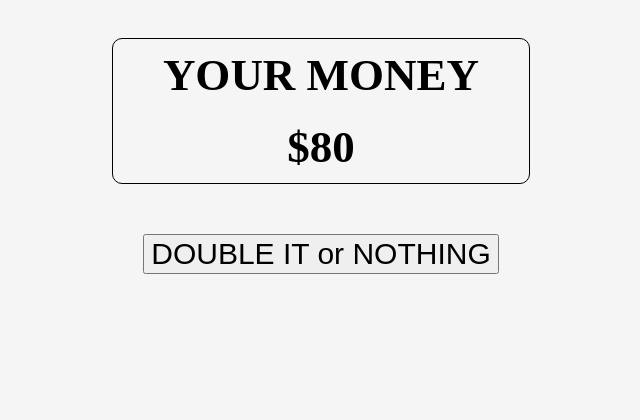
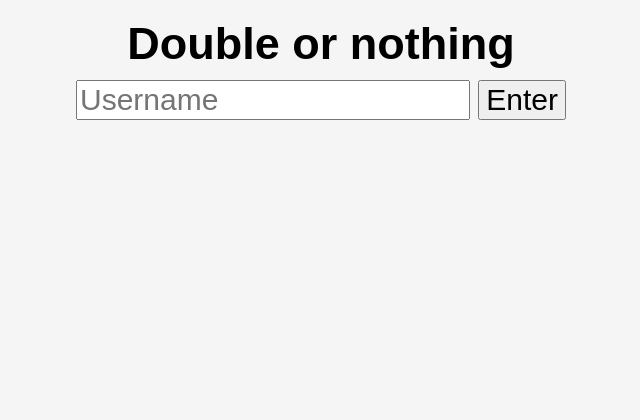
Before and after one commit to M4RC086/double-or-nothing, a Flask app: page / in a window 1280 px wide. Shown: the top 420 px of the page, without its empty margins (319-959 px from the left). Run offline with Flask 3, Linux system fonts and the light colour scheme; data comes from the database, SQL or seed files in the repository; both versions use the stored data as it was after the commit.

Commit message:
create login page

```diff
--- a/index.py
+++ b/index.py
@@ -11,10 +11,13 @@ app = Flask(__name__)
 
 
 @app.route("/")
-def index():
-    return render_template("game.html", score=get_db_score("M4RC086"))
+def login():
+    return render_template("login.html")
 
 
+@app.route("/game")
+def main():
+    return render_template("game.html", score=get_db_score("M4RC086"))
 
 @app.route('/change-score', methods=['POST'])
 def changeScore():
--- a/static/styles.css
+++ b/static/styles.css
@@ -42,3 +42,23 @@ body{
     align-items: center;
     gap: 10px
 }
+
+.login-parent {
+    display: flex;
+    flex-direction: column;
+    justify-content: center;
+    align-items: center;
+
+    font-size: 30px;
+    font-family:Arial, Helvetica, sans-serif
+}
+
+.center {
+    display: flex;
+    justify-content: center;
+    align-items: center;
+}
+
+input{
+    font-size: 30px;
+}
--- /dev/null
+++ b/templates/login.html
@@ -0,0 +1,25 @@
+<!DOCTYPE html>
+<html lang="en">
+
+<head>
+  <meta charset="UTF-8">
+  <link rel="stylesheet" href="{{ url_for('static', filename='styles.css') }}">
+  <title>Double or nothing - Login</title>
+</head>
+
+<body>
+
+<div class="login-parent">
+  <h1>Double or nothing</h1>
+  <div>
+    <input type="text" placeholder="Username">
+    <button type="submit">Enter</button>
+  </div>
+</div>
+
+
+
+
+</body>
+
+</html>
```
Also changed, not shown: stats.sqlite.
